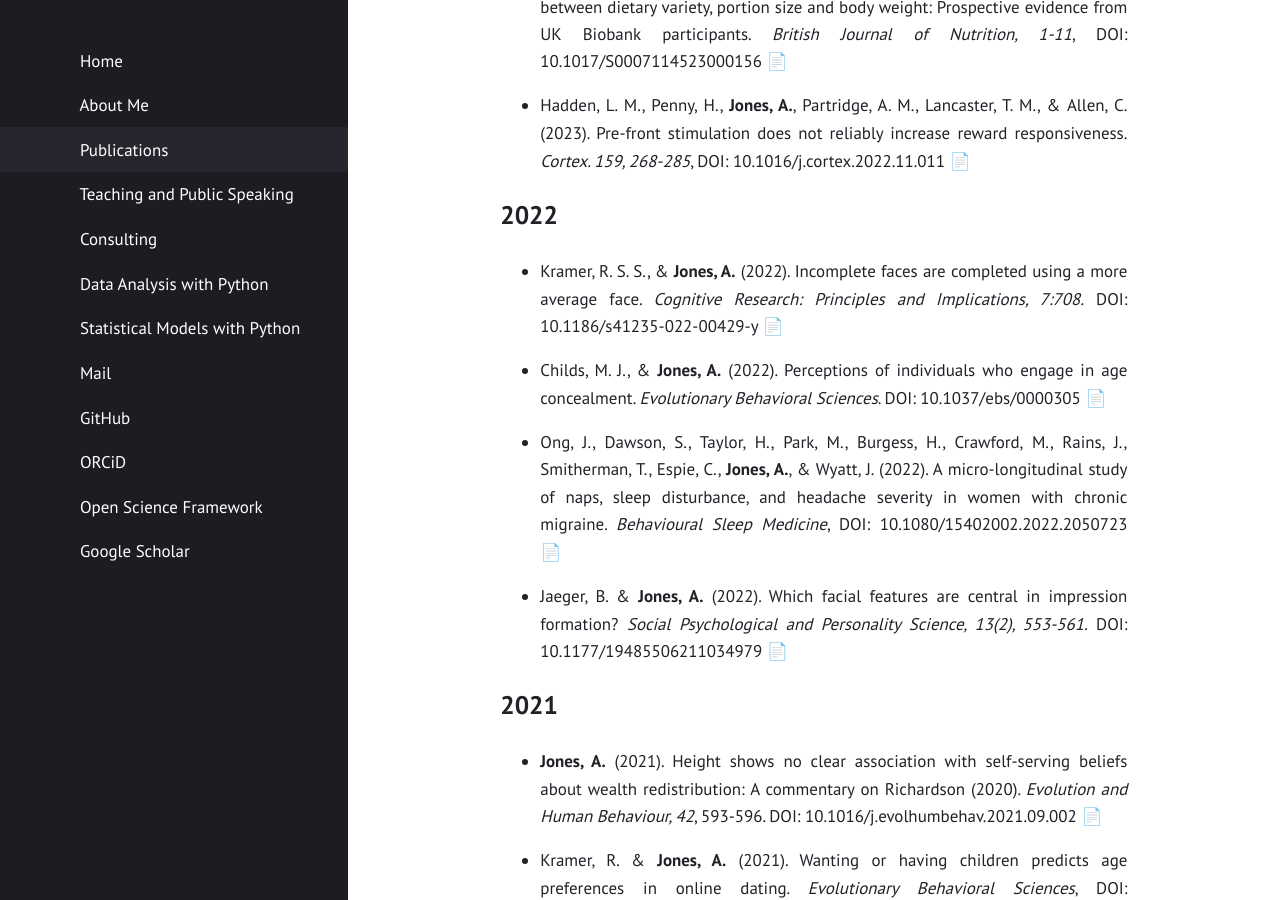
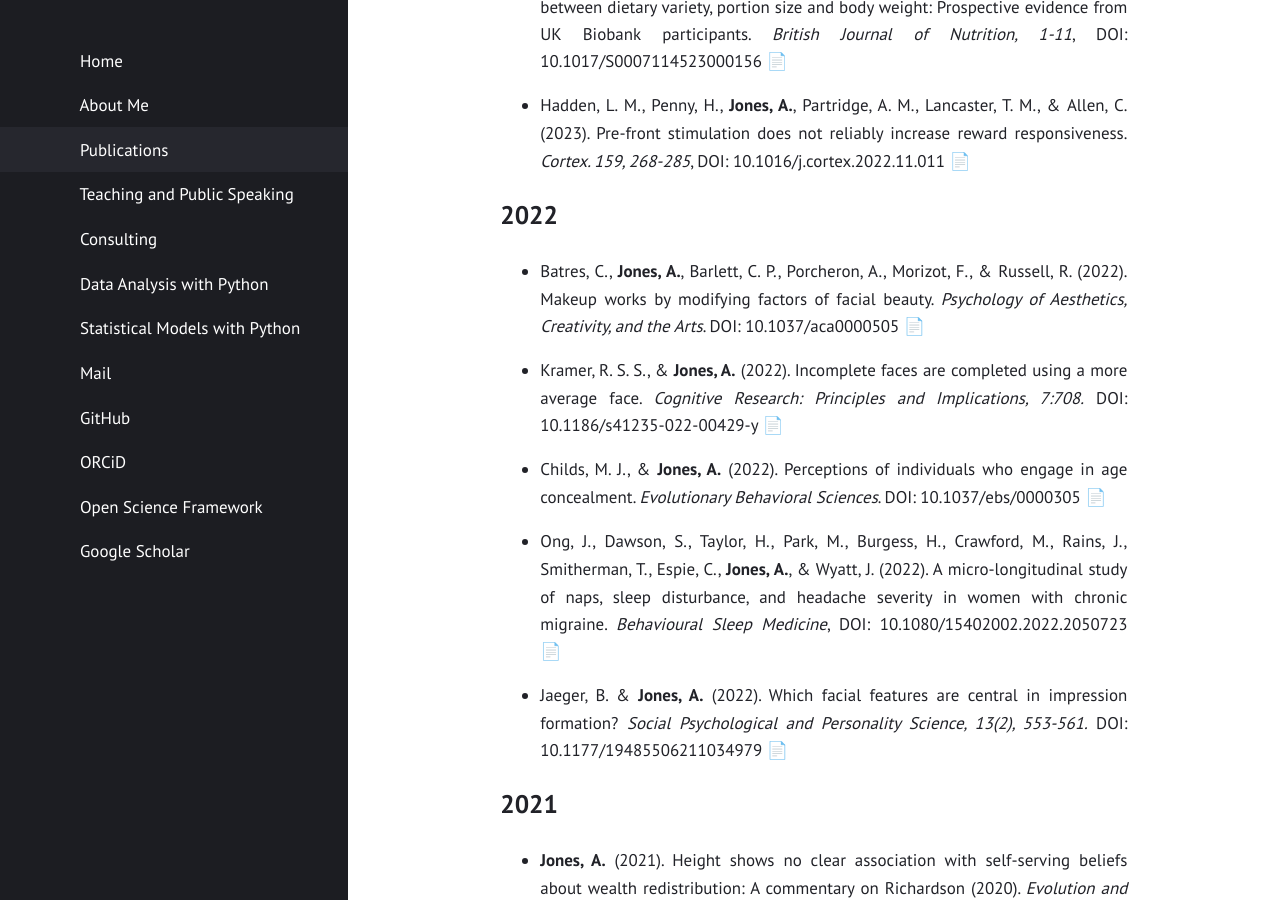
Before and after one commit to alexjonesphd/alexjonesphd.github.io, a Jekyll site: the page built from publications.md, in a window 1280 px wide and 900 px high, scrolled down 1601 px. Built offline with Jekyll 4.4.1, drawn with Linux system fonts in a browser that asks for light colours.

Commit message:
Missing paper from 2022

```diff
--- a/publications.md
+++ b/publications.md
@@ -35,6 +35,8 @@ Below is a list of my academic publications. You can click on the 📄 icon for
 - Hadden, L. M., Penny, H., **Jones, A.**, Partridge, A. M., Lancaster, T. M., & Allen, C. (2023). Pre-front stimulation does not reliably increase reward responsiveness. *Cortex. 159, 268-285*, DOI: 10.1016/j.cortex.2022.11.011 [📄](https://alexjonesphd.github.io/assets/papers/2023/haddenetal2023.pdf)
 
 ## 2022
+- Batres, C., **Jones, A.**, Barlett, C. P., Porcheron, A., Morizot, F., & Russell, R. (2022). Makeup works by modifying factors of facial beauty. *Psychology of Aesthetics, Creativity, and the Arts*. DOI: 10.1037/aca0000505  [📄](https://alexjonesphd.github.io/assets/papers/2022/batresetal2022.pdf)
+
 - Kramer, R. S. S., & **Jones, A.** (2022). Incomplete faces are completed using a more average face. *Cognitive Research: Principles and Implications, 7:708.* DOI: 10.1186/s41235-022-00429-y [📄](https://alexjonesphd.github.io/assets/papers/2022/kramer&jones2022.pdf)
 
 - Childs, M. J., & **Jones, A.** (2022). Perceptions of individuals who engage in age concealment. *Evolutionary Behavioral Sciences*. DOI: 10.1037/ebs/0000305 [📄](https://alexjonesphd.github.io/assets/papers/2022/childs&jones2022.pdf)
```
Also changed, not shown: 4 other files.
